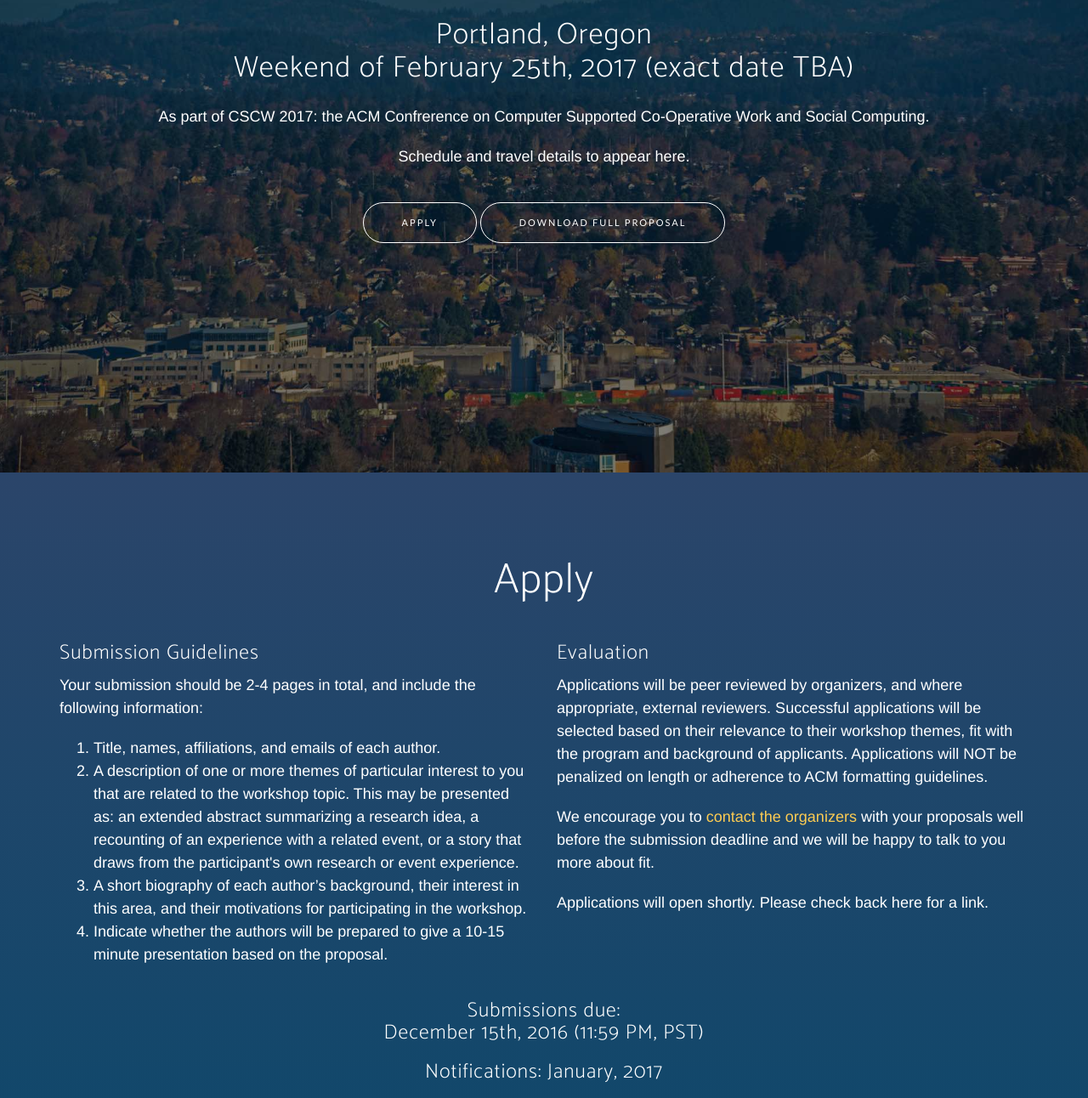
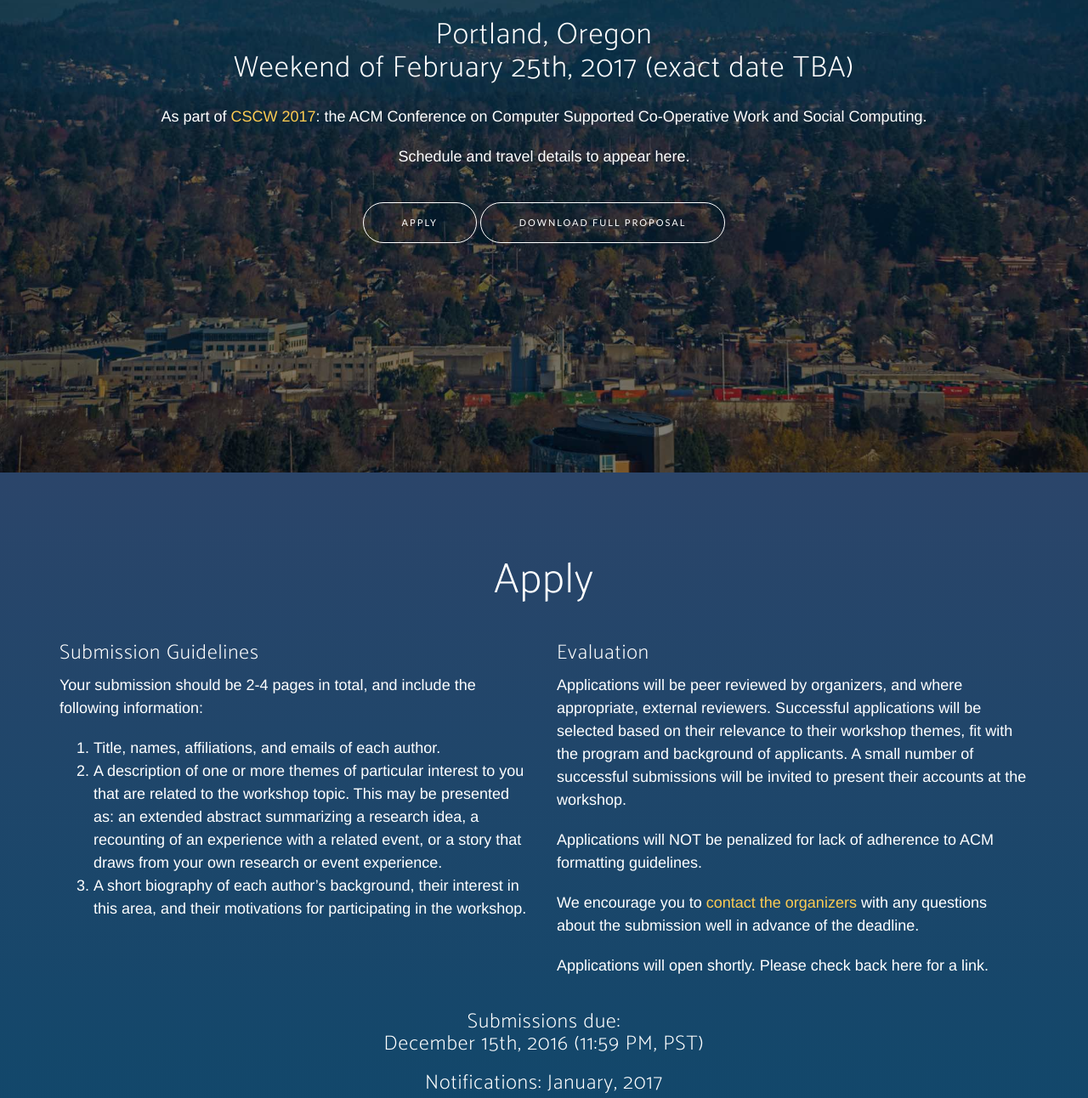
Before and after one commit to hackathon-workshop/hackathon-workshop.github.io, a website: page index.html in a window 1280 px wide. Shown: the part 3255-4547 px from the top of the page at 85% size. Drawn offline with nearby package versions, Linux system fonts and the light colour scheme; a web font is replaced by a local one.

Commit message:
Minor fixes and changes based on weekend feedback

```diff
--- a/index.html
+++ b/index.html
@@ -166,7 +166,7 @@
             <div class="container text-center">
                 <h1 class="text-center">Venue</h1>
                 <h2> Portland, Oregon <br/> Weekend of February 25th, 2017 (exact date TBA)</h2>
-                <p> As part of CSCW 2017: the ACM Confrerence on Computer Supported Co-Operative Work and Social Computing. </p>
+                <p> As part of <a href="https://cscw.acm.org/2017/">CSCW 2017</a>: the ACM Conference on Computer Supported Co-Operative Work and Social Computing. </p>
                 <p> Schedule and travel details to appear here. </p>
 
                 <a href="#apply" class="btn btn-outline btn-xl page-scroll">Apply</a> <a href="CSCW_2017_Hackathon-Workshop-proposal.pdf" class="btn btn-outline btn-xl page-scroll"> Download full proposal </a>
@@ -190,9 +190,9 @@
                     <p>Your submission should be 2-4 pages in total, and include the following information: </p>
                     <ol class="overviewlist">
                         <li>Title, names, affiliations, and emails of each author. </li>
-                        <li>A description of one or more themes of particular interest to you that are related to the workshop topic. This may be presented as: an extended abstract summarizing a research idea, a recounting of an experience with a related event, or a story that draws from the participant's own research or event experience.</li>
+                        <li>A description of one or more themes of particular interest to you that are related to the workshop topic. This may be presented as: an extended abstract summarizing a research idea, a recounting of an experience with a related event, or a story that draws from your own research or event experience.</li>
                         <li>A short biography of each author’s background, their interest in this area, and their motivations for participating in the workshop.</li>
-                        <li>Indicate whether the authors will be prepared to give a 10-15 minute presentation based on the proposal.</li>
+                        <!--li>Indicate whether the authors will be prepared to give a 10-15 minute presentation based on the proposal.</li-->
                     </ol>
                 </div>
 
@@ -200,9 +200,11 @@
 
                     <h3>Evaluation</h3>
 
-                    <p>Applications will be peer reviewed by organizers, and where appropriate, external reviewers. Successful applications will be selected based on their relevance to their workshop themes, fit with the program and background of applicants. Applications will NOT be penalized on length or adherence to ACM formatting guidelines. </p>
+                    <p>Applications will be peer reviewed by organizers, and where appropriate, external reviewers. Successful applications will be selected based on their relevance to their workshop themes, fit with the program and background of applicants. A small number of successful submissions will be invited to present their accounts at the workshop. </p>
 
-                    <p>We encourage you to <a href="#">contact the organizers</a> with your proposals well before the submission deadline and we will be happy to talk to you more about fit.</p>
+                    <p>Applications will NOT be penalized for lack of adherence to ACM formatting guidelines. </p>
+
+                    <p>We encourage you to <a href="mailto:hackathon.workshop@gmail.com">contact the organizers</a> with any questions about the submission well in advance of the deadline.</p>
 
                     <p>Applications will open shortly. Please check back here for a link. </p>
                  </div>
```
